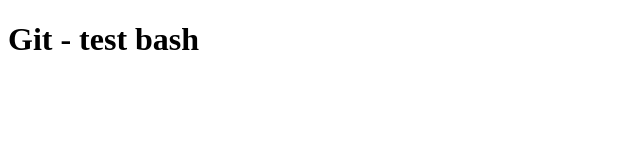
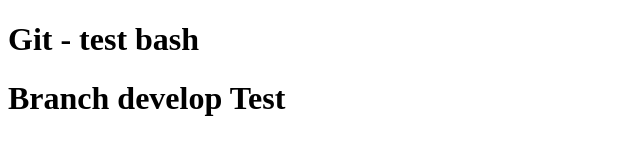
Before and after one commit to Zero2Her-7264/1st-webTest, a plain HTML site: page index.html in a window 1280 px wide. Shown: the whole page, without its empty margins (0-640 px from the left). Drawn offline with Linux system fonts and the light colour scheme.

Commit message:
Develop branch test

```diff
--- a/index.html
+++ b/index.html
@@ -7,5 +7,6 @@
 </head>
 <body>
     <h1> Git - test bash </h1>
+    <h1> Branch develop Test </h1>
 </body>
 </html>
```
